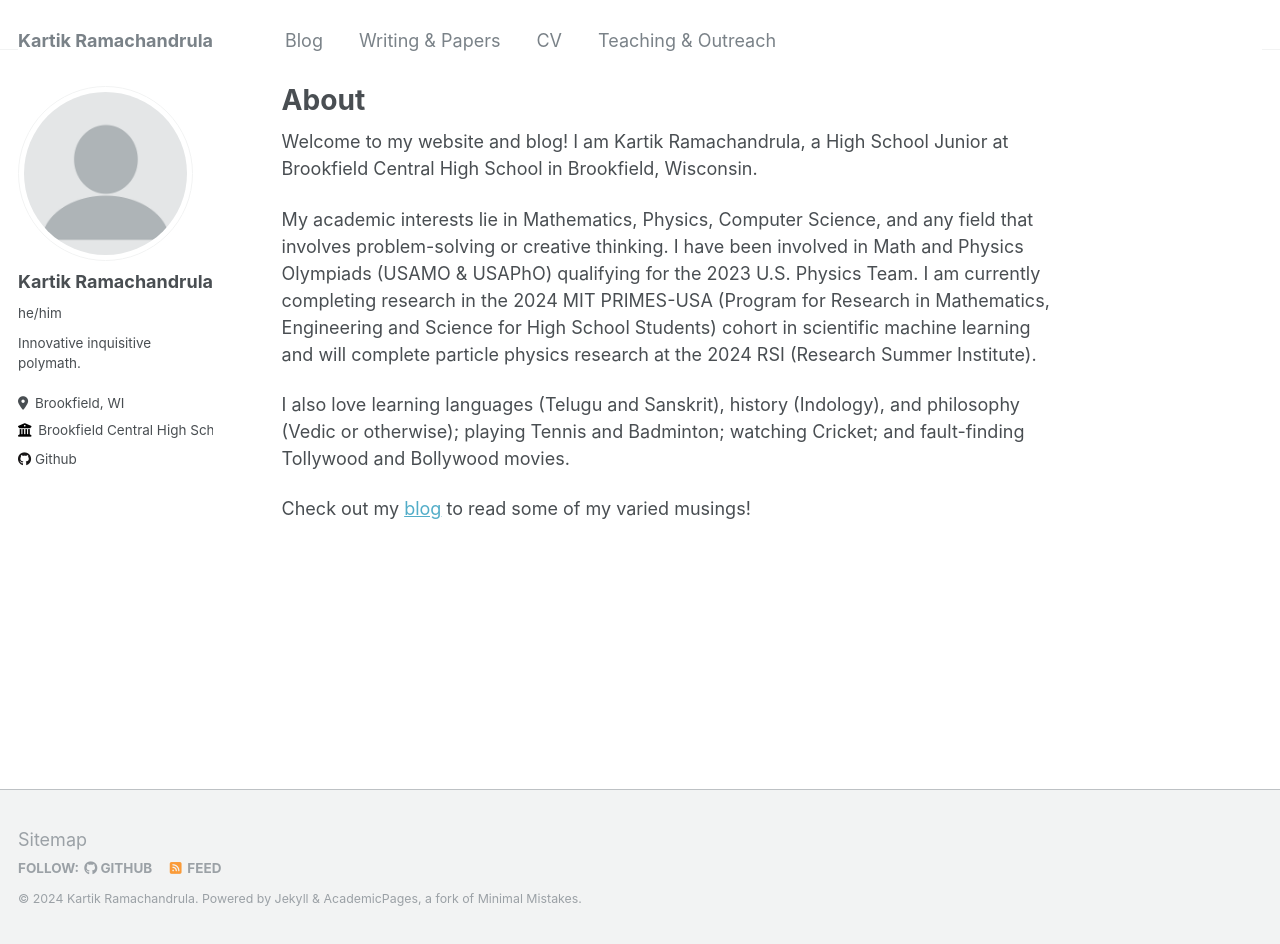
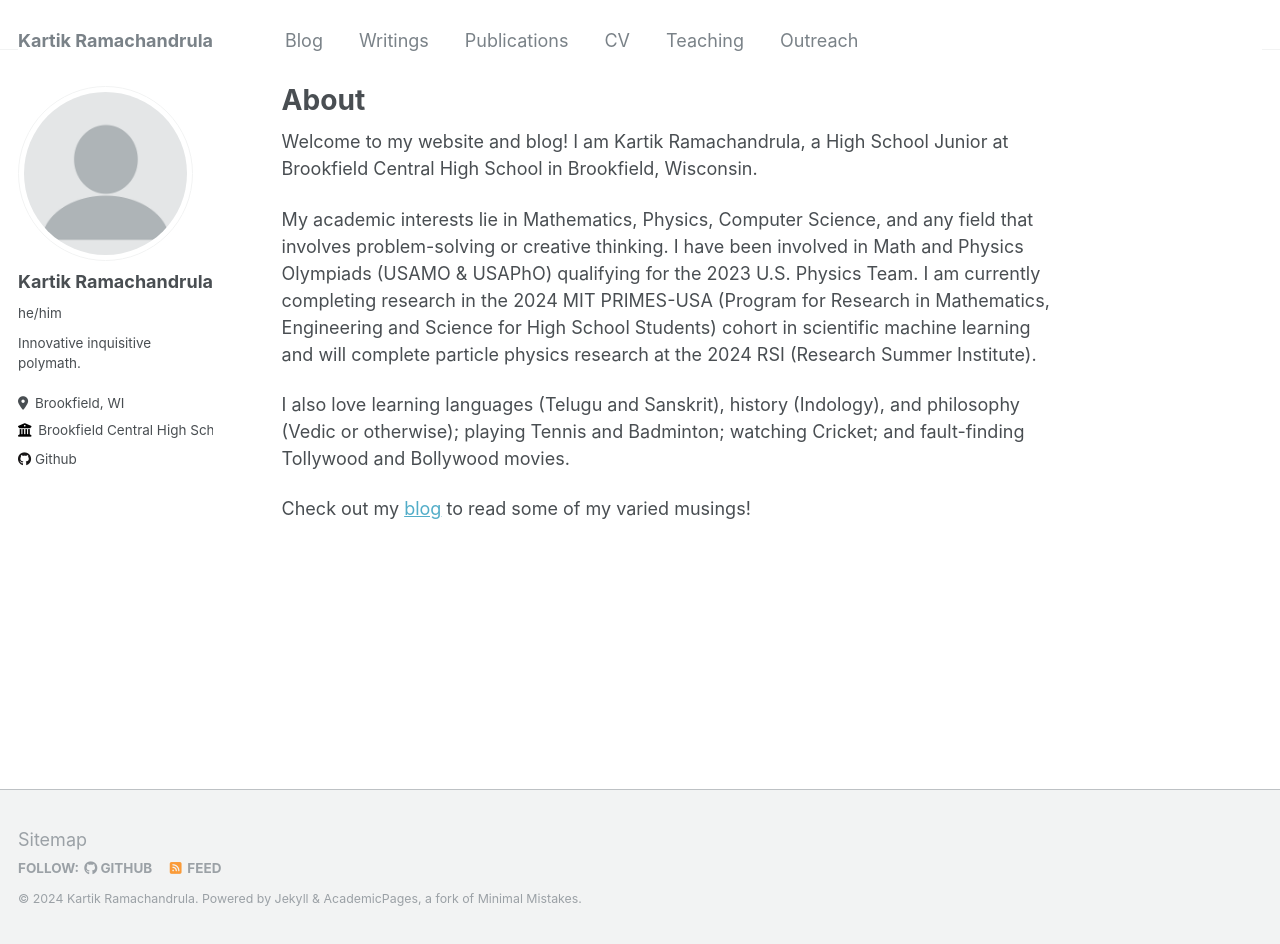
Before and after one commit to 68kartik/kartik-ramachandrula, a Jekyll site: the page built from _pages/about.md, in a window 1280 px wide and 944 px high. Built offline with Jekyll 4.4.1, drawn with Linux system fonts in a browser that asks for light colours.

Commit message:
Update navigation.yml

```diff
--- a/_data/navigation.yml
+++ b/_data/navigation.yml
@@ -1,8 +1,5 @@
 # main links links
 main:
-  # - title: "Publications"
-  #   url: /publications/
-
   # - title: "Talks"
   #   url: /talks/
 
@@ -12,11 +9,17 @@ main:
   - title: "Blog"
     url: /blog/
 
-  - title: "Writing & Papers"
+  - title: "Writings"
     url: /writing/
+
+  - title: "Publications"
+    url: /publications/
 
   - title: "CV"
     url: /cv/
 
-  - title: "Teaching & Outreach"
+  - title: "Teaching"
     url: /teaching/
+
+  - title: "Outreach"
+    url: /outreach/
```
